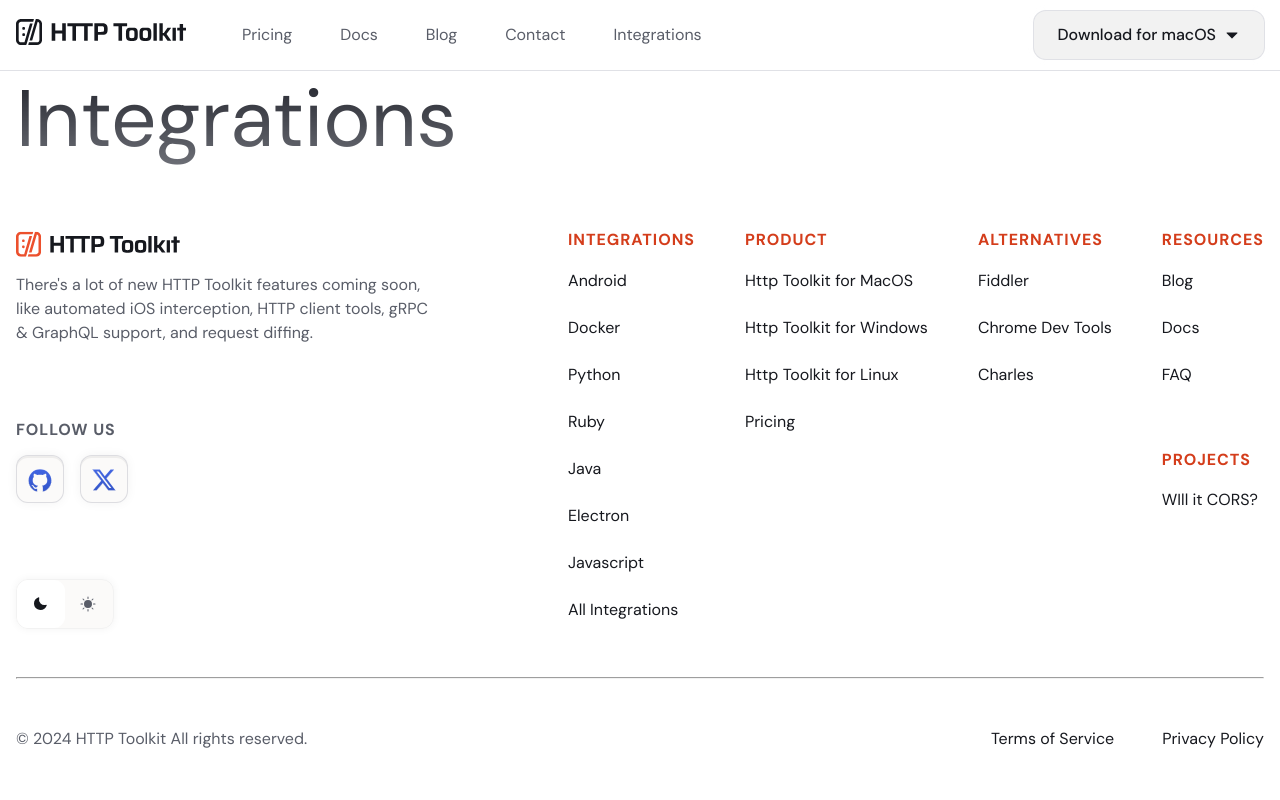
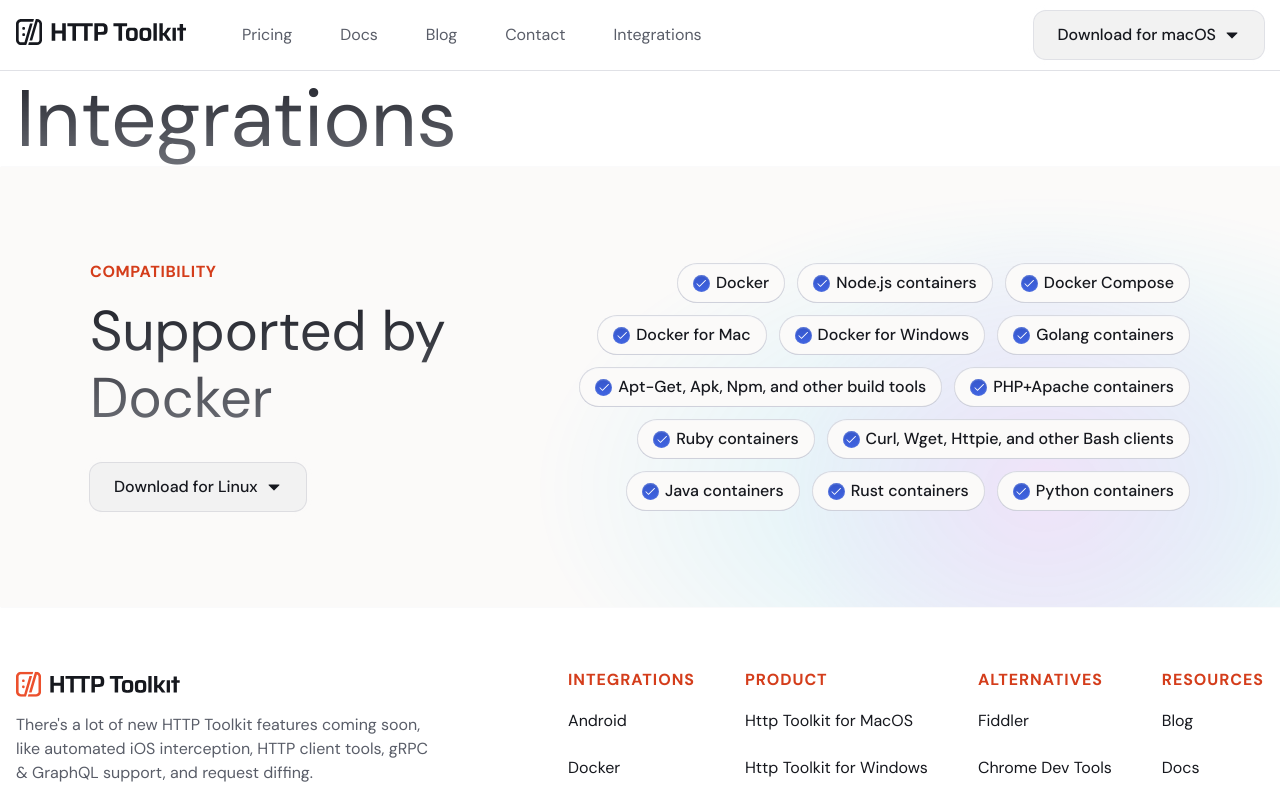
Before and after one commit to httptoolkit/httptoolkit-website, a Next.js app: page /integrations in a window 1280 px wide. Shown: the top 800 px of the page. Built offline with nearby package versions, Linux system fonts and the light colour scheme.

Commit message:
[HTD-44] Feat: Add `Integration compatibility` component (#62)
* feat(HTD-44): add compatibility component

* fix(HTD-44): alignment fixes

* fix(HTD-44): add missing key

* fix(HTD-44): make tools prop optional and add default value

move example to integrations page

```diff
--- a/src/app/integrations/page.tsx
+++ b/src/app/integrations/page.tsx
@@ -1,10 +1,14 @@
 import { Container } from '@/components/elements/container';
 import { Heading } from '@/components/elements/heading';
+import { IntegrationCompatibility } from '@/components/sections/integration/single-page/compatibility';
 
 export default function IntegrationsPage() {
   return (
-    <Container>
-      <Heading color="textGradient">Integrations</Heading>
-    </Container>
+    <>
+      <Container>
+        <Heading color="textGradient">Integrations</Heading>
+      </Container>
+      <IntegrationCompatibility title="Supported by Docker" subtitle="compatibility" />
+    </>
   );
 }
--- a/src/components/elements/check-icon/check-icon.styles.ts
+++ b/src/components/elements/check-icon/check-icon.styles.ts
@@ -1,16 +1,18 @@
 'use client';
+
+import type { CheckIconProps } from '.';
 
 import { styled } from '@/styles';
 
-export const StyledCheckIcon = styled.div`
+export const StyledCheckIcon = styled.div<CheckIconProps>`
   flex-shrink: 0;
   border-radius: 100%;
   display: flex;
   align-items: center;
   justify-content: center;
   background: ${({ theme }) => theme.colors.blueGradient};
-  width: 20px;
-  height: 20px;
+  width: ${({ $small }) => ($small ? '17px' : '20px')};
+  height: ${({ $small }) => ($small ? '17px' : '20px')};
   color: ${({ theme }) => theme.colors.text.alwayWhite};
   box-shadow:
     0px 1.66px 0.83px 0px rgba(201, 212, 251, 0.1) inset,
--- a/src/components/elements/check-icon/index.tsx
+++ b/src/components/elements/check-icon/index.tsx
@@ -1,9 +1,13 @@
 import { StyledCheckIcon } from './check-icon.styles';
 import { Check } from '../icon';
 
-export const CheckIcon = () => {
+export interface CheckIconProps {
+  $small?: boolean;
+}
+
+export const CheckIcon = ({ $small = false }: CheckIconProps) => {
   return (
-    <StyledCheckIcon>
+    <StyledCheckIcon $small={$small}>
       <Check size={12} />
     </StyledCheckIcon>
   );
--- a/src/components/elements/gradient/gradient.styles.ts
+++ b/src/components/elements/gradient/gradient.styles.ts
@@ -1,14 +1,32 @@
 'use client';
 
-import { styled } from '@/styles';
+import type { StyledGradientProps } from './gradient.types';
 
-export const StyledGradient = styled.div`
+import { css, styled } from '@/styles';
+
+export const StyledGradient = styled.div<StyledGradientProps>`
   width: 100%;
   height: 100%;
   position: relative;
   aspect-ratio: 16/11;
-  background: radial-gradient(circle at left, ${({ theme }) => theme.colors.circleGradient} 0%, transparent 30%),
-    radial-gradient(ellipse 70% 45% at left, ${({ theme }) => theme.colors.ellipseGradient} 0%, transparent 70%);
-  background-size: contain;
-  opacity: 0.15;
+
+  ${({ $shape }) => {
+    switch ($shape) {
+      case 'full':
+        return css`
+          background: radial-gradient(circle, ${({ theme }) => theme.colors.circleGradient} 0%, transparent 30%),
+            radial-gradient(ellipse 50% 45%, ${({ theme }) => theme.colors.ellipseGradient} 0%, transparent 70%);
+          background-size: contain;
+          opacity: 0.15;
+        `;
+
+      case 'side':
+        return css`
+          background: radial-gradient(circle at left, ${({ theme }) => theme.colors.circleGradient} 0%, transparent 30%),
+            radial-gradient(ellipse 70% 45% at left, ${({ theme }) => theme.colors.ellipseGradient} 0%, transparent 70%);
+          background-size: contain;
+          opacity: 0.15;
+        `;
+    }
+  }}
 `;
--- /dev/null
+++ b/src/components/elements/gradient/gradient.types.ts
@@ -0,0 +1,3 @@
+export interface StyledGradientProps {
+  $shape?: 'full' | 'side';
+}
--- a/src/components/elements/gradient/index.tsx
+++ b/src/components/elements/gradient/index.tsx
@@ -1,5 +1,6 @@
 import { StyledGradient } from './gradient.styles';
+import type { StyledGradientProps } from './gradient.types';
 
-export const Gradient = () => {
-  return <StyledGradient />;
+export const Gradient = ({ $shape = 'side' }: StyledGradientProps) => {
+  return <StyledGradient $shape={$shape} />;
 };
--- /dev/null
+++ b/src/components/sections/integration/single-page/compatibility/badge/badge.styles.ts
@@ -0,0 +1,16 @@
+'use client';
+
+import { styled } from '@/styles';
+
+export const StyledCompatibilityBadge = styled.div`
+  display: flex;
+  align-items: center;
+  gap: 6px;
+  padding: 8px 16px;
+  border-radius: 24px;
+  background: ${({ theme }) => theme.colors.inkBlack};
+  box-shadow:
+    0 0 0 1px ${({ theme }) => theme.colors.button.border} inset,
+    0px 1.66px 0.83px 0px rgba(201, 212, 251, 0.1) inset,
+    0px -0.83px 0.83px 0px rgba(16, 46, 151, 0.1) inset;
+`;
--- /dev/null
+++ b/src/components/sections/integration/single-page/compatibility/badge/badge.types.ts
@@ -0,0 +1,3 @@
+export interface CompatibilityBadgeProps {
+  text: string;
+}
--- /dev/null
+++ b/src/components/sections/integration/single-page/compatibility/badge/index.tsx
@@ -0,0 +1,15 @@
+import { StyledCompatibilityBadge } from './badge.styles';
+
+import { CheckIcon } from '@/components/elements/check-icon';
+import { Text } from '@/components/elements/text';
+
+export const CompatibilityBadge = ({ children }: Component) => {
+  return (
+    <StyledCompatibilityBadge>
+      <CheckIcon $small />
+      <Text fontSize="m" color="lightGrey" fontWeight="medium">
+        {children}
+      </Text>
+    </StyledCompatibilityBadge>
+  );
+};
--- /dev/null
+++ b/src/components/sections/integration/single-page/compatibility/compatibility.styles.ts
@@ -0,0 +1,86 @@
+'use client';
+
+import { Container } from '@/components/elements/container';
+import { styled } from '@/styles';
+
+export const StyledIntegrationCompatibilityWrapper = styled.section`
+  position: relative;
+  background-color: ${({ theme }) => theme.colors.inkBlack};
+  box-shadow: 1px 0 1px 0 ${({ theme }) => theme.colors.button.border};
+  overflow: hidden;
+
+  @media (max-width: ${({ theme }) => theme.screens.lg}) {
+    background-image: ${({ theme }) => theme.backgroundImages.backgroundDots};
+    background-repeat: repeat;
+    background-size: 450px;
+  }
+`;
+
+export const StyledIntegrationCompatibilityGradientWrapper = styled.div`
+  position: absolute;
+  width: 1474.5px;
+  height: 941px;
+  right: -550px;
+  top: -350px;
+
+  @media (min-width: ${({ theme }) => theme.screens.lg}) {
+    top: -150px;
+    right: -500px;
+  }
+`;
+
+export const StyledIntegrationCompatibilityContentWrapper = styled(Container)`
+  display: flex;
+  padding: 32px 16px;
+  flex-direction: column;
+  gap: 32px;
+  position: relative;
+
+  @media (min-width: ${({ theme }) => theme.screens.lg}) {
+    align-items: center;
+    justify-content: space-between;
+    flex-direction: row;
+    padding: 96px 90px;
+  }
+`;
+
+export const StyledIntegrationCompatibilityContent = styled.div`
+  display: flex;
+  flex-direction: column;
+  gap: 32px;
+  flex-shrink: 0;
+`;
+
+export const StyledIntegrationCompatibilityContentTitle = styled.div`
+  display: flex;
+  flex-direction: column;
+  gap: 16px;
+  text-align: center;
+
+  @media (min-width: ${({ theme }) => theme.screens.lg}) {
+    text-align: left;
+    max-width: 375px;
+  }
+`;
+
+export const StyledIntegrationCompatibilityLabel = styled.p`
+  font-size: ${({ theme }) => theme.fontSizes.label.l};
+  font-weight: ${({ theme }) => theme.fontWeight.bold};
+  color: ${({ theme }) => theme.colors.cinnarbarRed};
+  line-height: 1.1;
+  letter-spacing: 0.6px;
+  text-transform: uppercase;
+`;
+
+export const StyledCompatibilityBadgeWrapper = styled.div`
+  display: flex;
+  justify-content: center;
+  flex-wrap: wrap;
+  gap: 6px;
+
+  @media (min-width: ${({ theme }) => theme.screens.lg}) {
+    justify-content: end;
+    gap: 12px;
+    max-width: 685px;
+  }
+`;
--- /dev/null
+++ b/src/components/sections/integration/single-page/compatibility/compatibility.types.ts
@@ -0,0 +1,5 @@
+export interface IntegrationCompatibilityProps {
+  subtitle: string;
+  title: string;
+  tools?: string[];
+}
--- /dev/null
+++ b/src/components/sections/integration/single-page/compatibility/index.tsx
@@ -0,0 +1,61 @@
+import { CompatibilityBadge } from './badge';
+import {
+  StyledCompatibilityBadgeWrapper,
+  StyledIntegrationCompatibilityContent,
+  StyledIntegrationCompatibilityContentTitle,
+  StyledIntegrationCompatibilityContentWrapper,
+  StyledIntegrationCompatibilityGradientWrapper,
+  StyledIntegrationCompatibilityLabel,
+  StyledIntegrationCompatibilityWrapper,
+} from './compatibility.styles';
+import type { IntegrationCompatibilityProps } from './compatibility.types';
+
+import { Gradient } from '@/components/elements/gradient';
+import { Heading } from '@/components/elements/heading';
+import { DownloadButton } from '@/components/modules/download-button';
+
+const compatibilityTools = [
+  'Docker',
+  'Node.js containers',
+  'Docker Compose',
+  'Docker for Mac',
+  'Docker for Windows',
+  'Golang containers',
+  'Apt-Get, Apk, Npm, and other build tools',
+  'PHP+Apache containers',
+  'Ruby containers',
+  'Curl, Wget, Httpie, and other Bash clients',
+  'Java containers',
+  'Rust containers',
+  'Python containers',
+];
+
+export const IntegrationCompatibility = ({
+  title,
+  subtitle,
+  tools = compatibilityTools,
+}: IntegrationCompatibilityProps) => {
+  return (
+    <StyledIntegrationCompatibilityWrapper>
+      <StyledIntegrationCompatibilityGradientWrapper>
+        <Gradient $shape="full" />
+      </StyledIntegrationCompatibilityGradientWrapper>
+      <StyledIntegrationCompatibilityContentWrapper>
+        <StyledIntegrationCompatibilityContent>
+          <StyledIntegrationCompatibilityContentTitle>
+            <StyledIntegrationCompatibilityLabel>{subtitle}</StyledIntegrationCompatibilityLabel>
+            <Heading as="h2" fontSize="l" color="textGradient">
+              {title}
+            </Heading>
+          </StyledIntegrationCompatibilityContentTitle>
+          <DownloadButton $small $variant="secondary" />
+        </StyledIntegrationCompatibilityContent>
+        <StyledCompatibilityBadgeWrapper>
+          {Array.isArray(tools) &&
+            tools.length > 0 &&
+            tools.map(tool => <CompatibilityBadge key={tool}>{tool}</CompatibilityBadge>)}
+        </StyledCompatibilityBadgeWrapper>
+      </StyledIntegrationCompatibilityContentWrapper>
+    </StyledIntegrationCompatibilityWrapper>
+  );
+};
```
